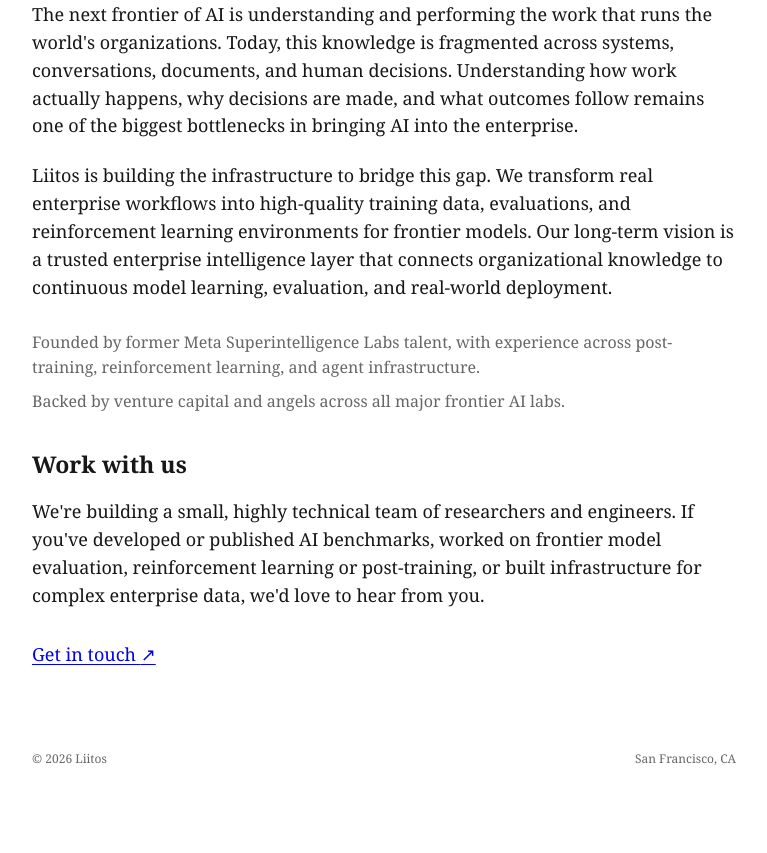
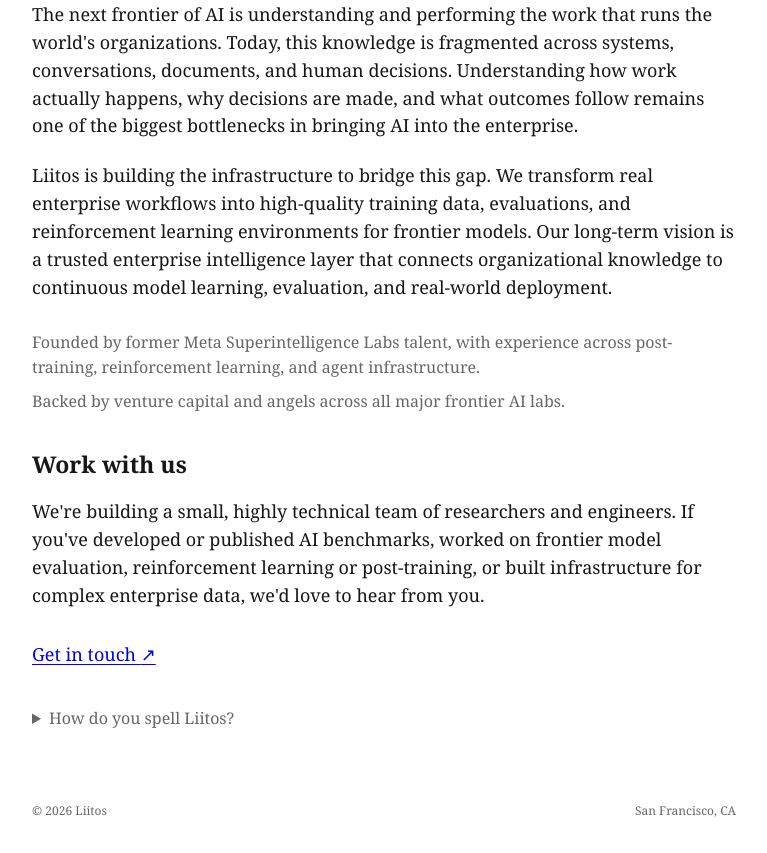
Before and after one commit to Liitos-ai/website, a plain HTML site: page index.html in a window 1280 px wide. Shown: the part 219-1072 px from the top of the page, without its empty margins (256-1023 px from the left). Before the commit the page ends 1019 px from the top, so only its background shows below. Drawn offline with Linux system fonts and the light colour scheme.

Commit message:
Add accessible brand spelling clarification for visitors

```diff
--- a/index.html
+++ b/index.html
@@ -64,6 +64,10 @@ h2 { font-size: 23px; line-height: 1.3; margin: 0 0 18px; }
 .contact a:focus-visible, .contact button:focus-visible { outline: 2px solid #0000ee; outline-offset: 5px; }
 .text-arrow { font-family: Arial, Helvetica, sans-serif; font-variant-emoji: text; }
 .contact [hidden] { display: none; }
+.name-note { margin-top: 28px; color: #666; font-size: 16px; }
+.name-note summary { width: fit-content; cursor: pointer; }
+.name-note summary:focus-visible { outline: 2px solid #0000ee; outline-offset: 5px; }
+.name-note p { margin: 10px 0 0; }
 footer { margin-top: auto; padding-top: 72px; display: flex; justify-content: space-between; gap: 20px; color: #666; font-size: 12px; }
 @media (max-width: 600px) { .page { padding: 36px 24px 24px; } header { align-items: center; } .brand { width: 180px; } .location { font-size: 10px; } h1 { font-size: 25px; } body { font-size: 17px; } footer { padding-top: 56px; } }
 </style>
@@ -82,6 +86,10 @@ footer { margin-top: auto; padding-top: 72px; display: flex; justify-content: sp
 <p>We're building a small, highly technical team of researchers and engineers. If you've developed or published AI benchmarks, worked on frontier model evaluation, reinforcement learning or post-training, or built infrastructure for complex enterprise data, we'd love to hear from you.</p>
 <div class="contact" aria-live="polite"><button id="reveal-email" type="button" aria-controls="contact-email" aria-expanded="false">Get in touch <span class="text-arrow" aria-hidden="true">&#x2197;&#xFE0E;</span></button><a id="contact-email" href="mailto:adit@liitos.ai" hidden>adit@liitos.ai</a><noscript><a href="mailto:adit@liitos.ai">adit@liitos.ai</a></noscript></div>
 </section>
+<details class="name-note">
+<summary>How do you spell Liitos?</summary>
+<p>Our name is Liitos, spelled L-i-i-t-o-s. If you searched for “Leetos” or “Litos” to find us, the correct spelling is Liitos.</p>
+</details>
 </main>
 <footer><span>© 2026 Liitos</span><span>San Francisco, CA</span></footer>
 </div>
```
